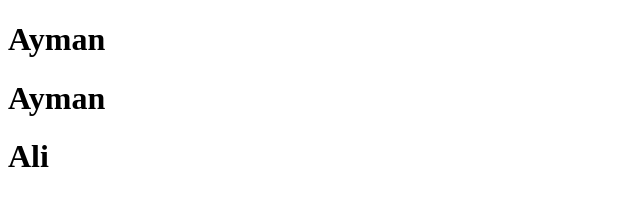
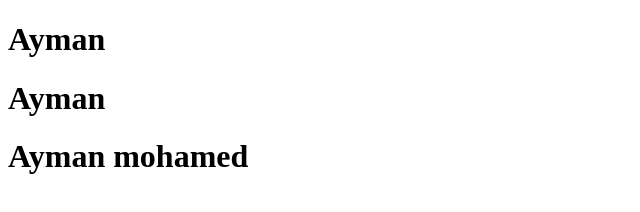
Before and after one commit to AymanAbdeljawad/test-repos, a plain HTML site: page index.html in a window 1280 px wide. Shown: the whole page, without its empty margins (0-640 px from the left). Drawn offline with Linux system fonts and the light colour scheme.

Commit message:
Update 2 index.html

```diff
--- a/index.html
+++ b/index.html
@@ -6,6 +6,6 @@
     <body>
         <h1>Ayman</h1>
         <h1>Ayman</h1>
-        <h1>Ali</h1>
+        <h1>Ayman mohamed</h1>
     </body>
 </html>
```
